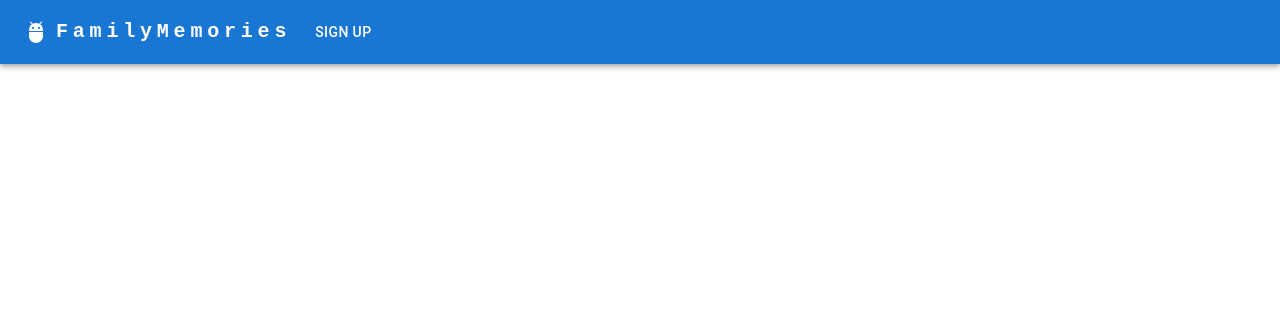
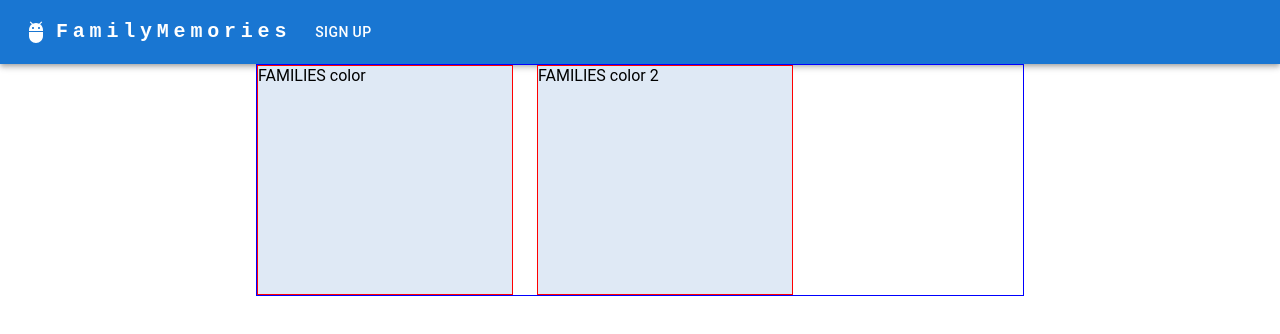
Before and after one commit to artweise/memories-app-client, a React (Create React App) app: page /families in a window 1280 px wide. Shown: the top 334 px of the page. Built offline with nearby package versions, Linux system fonts and the light colour scheme.

Commit message:
feat(family-component): family component rendering without final styles

```diff
--- a/src/App.js
+++ b/src/App.js
@@ -4,7 +4,7 @@ import Home from "./pages/Home/Home";
 import FormAuth from "./pages/SignupLogin/SignupLogin";
 import Families from "./pages/Families/Families";
 import "react-toastify/dist/ReactToastify.css";
-import "./App.css";
+// import "./App.css";
 
 const App = () => {
   return (
@@ -24,7 +24,7 @@ const App = () => {
         <Route path="/" element={<Home title={"Home"} />} />
         <Route path="/signup" element={<FormAuth title={"Sign Up"} />} />
         <Route path="/login" element={<FormAuth title={"Log In"} />} />
-        <Route path="/families" element={<Families title={"Log In"} />} />
+        <Route path="/families" element={<Families />} />
       </Routes>
     </div>
   );
--- /dev/null
+++ b/src/components/Navbar/FamilyCard/FamilyCard.jsx
@@ -0,0 +1,10 @@
+import { StyledFamilyCard } from "./style";
+
+const FamilyCard = ({ family }) => {
+  console.log(family);
+  return (
+    <StyledFamilyCard color={family.color}>{family.title}</StyledFamilyCard>
+  );
+};
+
+export default FamilyCard;
--- /dev/null
+++ b/src/components/Navbar/FamilyCard/style.js
@@ -0,0 +1,11 @@
+import styled, { css } from "styled-components";
+
+export const StyledFamilyCard = styled.div`
+  ${({ color }) => css`
+    border: 1px solid red;
+    width: 20vw;
+    height: 18vw;
+    background: ${color};
+  `}
+`;
+// border: ${(props) => props.color};
--- a/src/index.js
+++ b/src/index.js
@@ -4,13 +4,14 @@ import "./index.css";
 import App from "./App";
 import reportWebVitals from "./reportWebVitals";
 import { AuthProviderWrapper } from "./context/auth.context";
-
+import { GlobalStyle } from "./utilities/globalStyles";
 import { BrowserRouter as Router } from "react-router-dom";
 const root = ReactDOM.createRoot(document.getElementById("root"));
 
 root.render(
   <React.StrictMode>
     <Router>
+      <GlobalStyle />
       <AuthProviderWrapper>
         <App />
       </AuthProviderWrapper>
--- a/src/pages/Families/Families.jsx
+++ b/src/pages/Families/Families.jsx
@@ -1,9 +1,20 @@
+import { useState, useEffect } from "react";
 import Navbar from "../../components/Navbar/Navbar";
+import FamilyCard from "../../components/Navbar/FamilyCard/FamilyCard";
+import familiesMock from "../../utilities/familiesMock.json";
+import { FamiliesContainer } from "./style";
 
 const Families = () => {
+  console.log("lalala");
+  const [families, setFamilies] = useState(familiesMock);
   return (
     <>
       <Navbar />
+      <FamiliesContainer>
+        {families.map((family) => (
+          <FamilyCard family={family} />
+        ))}
+      </FamiliesContainer>
     </>
   );
 };
--- /dev/null
+++ b/src/pages/Families/style.js
@@ -0,0 +1,9 @@
+import styled, { css } from "styled-components";
+
+export const FamiliesContainer = styled.div`
+  display: flex;
+  margin: 0 auto;
+  width: 60vw;
+  gap: 24px;
+  border: 1px solid blue;
+`;
--- /dev/null
+++ b/src/utilities/familiesMock.json
@@ -0,0 +1,28 @@
+[
+    {
+        "_id": "6424a5287edde0875c27207c",
+        "title": "FAMILIES  color",
+        "description": "Life is good",
+        "color": "#DFE9F5",
+        "members": [
+            "6423234f1a01df30c61768db"
+        ],
+        "tags": [],
+        "createdAt": "2023-03-29T20:52:56.808Z",
+        "updatedAt": "2023-03-29T20:52:56.808Z",
+        "__v": 0
+    },
+    {
+        "_id": "6424a5b17edde0875c272080",
+        "title": "FAMILIES  color 2",
+        "description": "Life is good",
+        "color": "#DFE9F5",
+        "members": [
+            "6423234f1a01df30c61768db"
+        ],
+        "tags": [],
+        "createdAt": "2023-03-29T20:55:13.671Z",
+        "updatedAt": "2023-03-29T20:55:13.671Z",
+        "__v": 0
+    }
+]
--- /dev/null
+++ b/src/utilities/globalStyles.js
@@ -0,0 +1,16 @@
+import { createGlobalStyle } from "styled-components";
+
+export const GlobalStyle = createGlobalStyle`
+  *,
+  * ::before,
+  * ::after {
+    margin: 0;
+    padding: 0;
+    box-sizing: border-box;
+    font-family: 'Roboto', sans-serif;
+    font-size: 16px;
+  }
+  a {
+    text-decoration: none;
+  }
+`;
```
